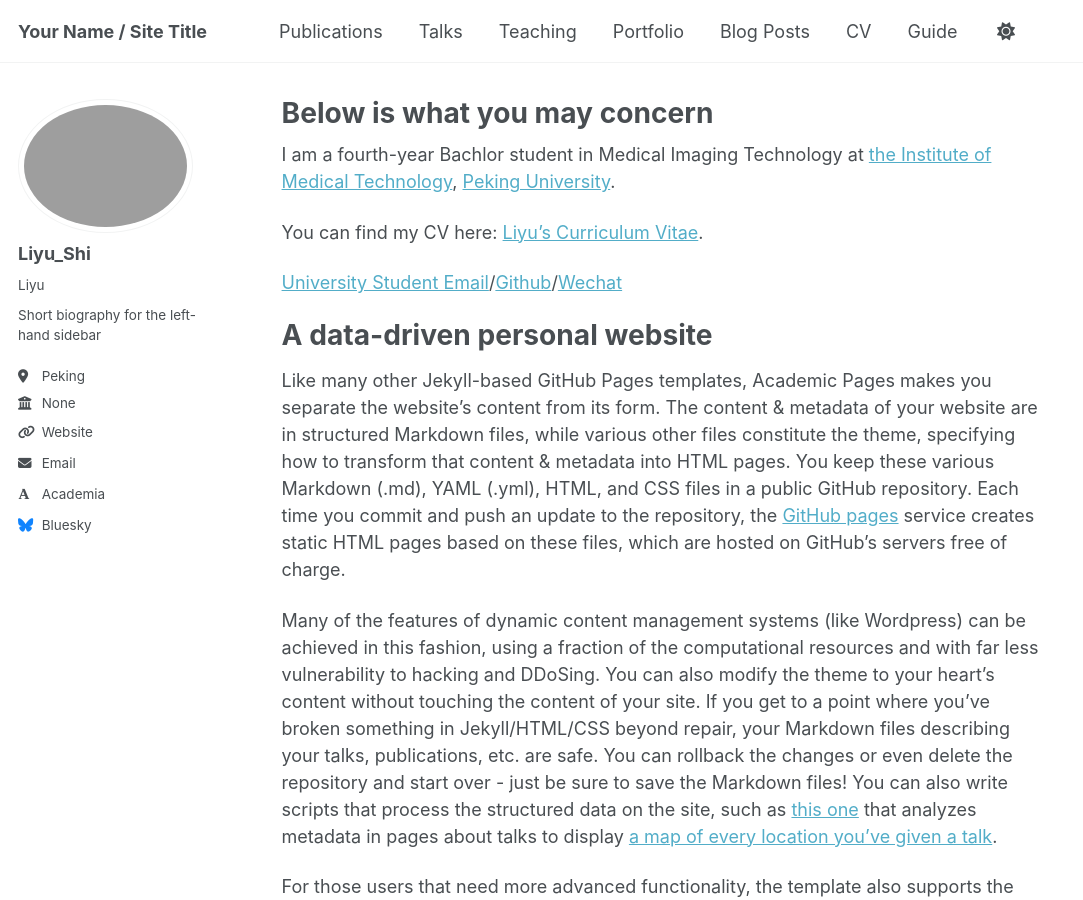
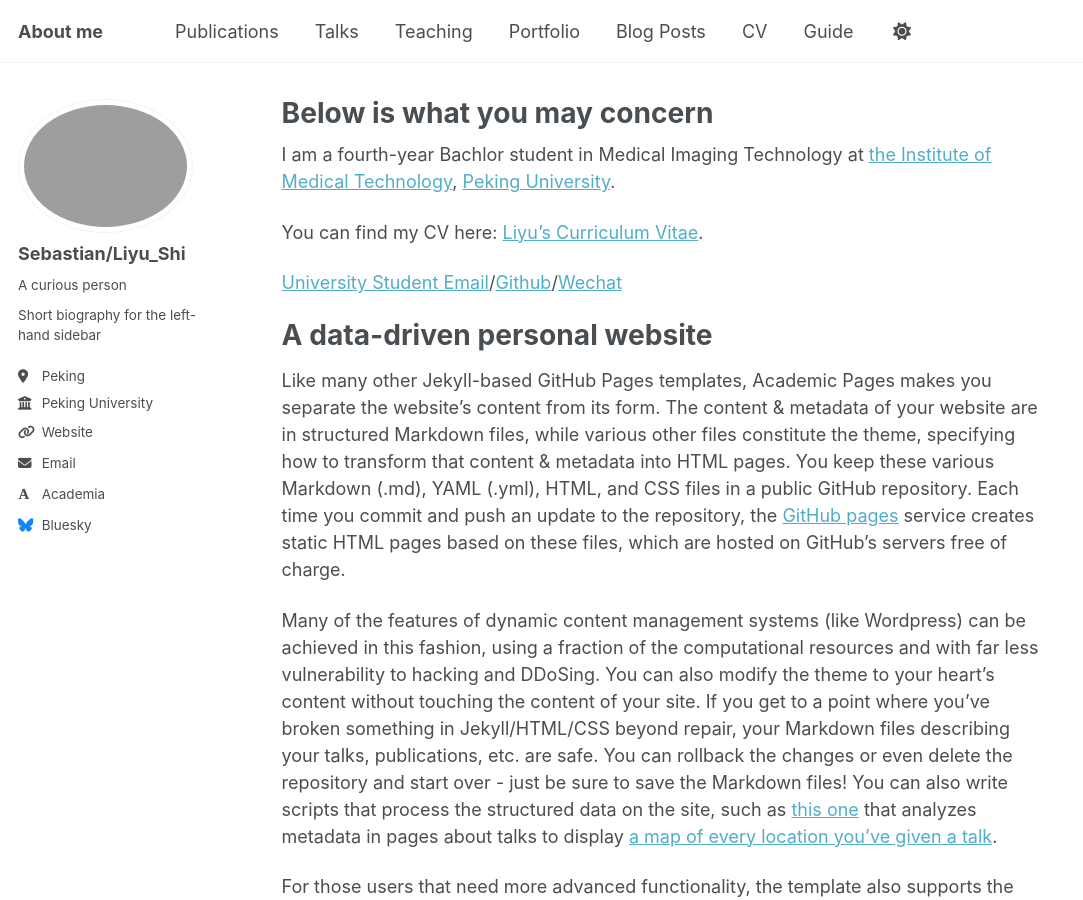
Before and after one commit to Sebastian-shiliyu/Sebastian-shiliyu.github.io, a Jekyll site: the page built from _pages/about.md, in a window 1280 px wide and 900 px high. Shown: the whole window, without its empty margins (0-1083 px from the left). Built offline with Jekyll 4.4.1, drawn with Linux system fonts in a browser that asks for light colours; some web fonts are replaced; a script that is not in the unit is left out.

Commit message:
Update _config.yml

```diff
--- a/_config.yml
+++ b/_config.yml
@@ -9,7 +9,7 @@
 # Basic Site Settings
 locale                   : "en-US"
 site_theme               : "default" # Currently available options are "default", "air"
-title                    : "Your Name / Site Title"
+title                    : "About me"
 title_separator          : "-"
 name                     : &name "Your Name"
 description              : &description "Your Name's academic portfolio"   # Update this with a general description of your site, this is the default if not overridden by a page
@@ -24,11 +24,11 @@ repository               : "academicpages/Sebastian-shiliyu.github.io"
 author:
   # Biographic information
   avatar           : "Liyu_Shi.png"
-  name             : "Liyu_Shi"
-  pronouns         :  "Liyu"
+  name             : "Sebastian/Liyu_Shi"
+  pronouns         :  "A curious person"
   bio              : "Short biography for the left-hand sidebar"
   location         : "Peking"
-  employer         : "None"
+  employer         : "Peking University"
   uri              : "https://Sebastian-Shiliyu.github.io"
   email            : "1964889015@qq.com"
 
```
